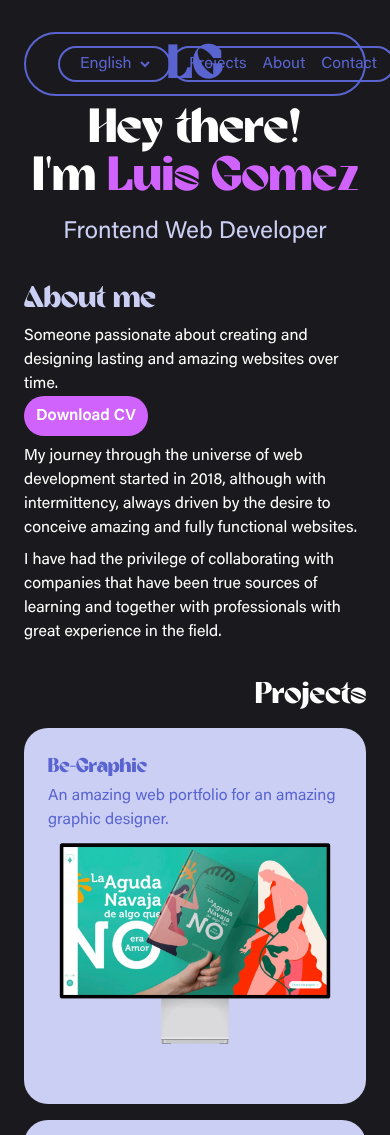
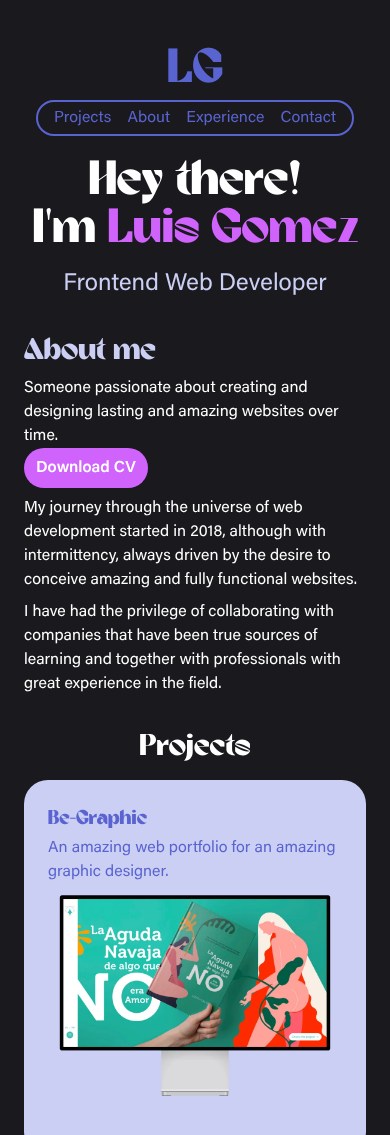
Before and after one commit to luiferg/portfolio-alternative, an Astro site: page / in a window 390 px wide. Shown: the top 1135 px of the page. Built offline with nearby package versions, Linux system fonts and the light colour scheme; Astro itself is replaced by a stand-in of ours; some icons are missing.

Commit message:
Changes for sections and mobile menu

```diff
--- a/src/components/Experience.astro
+++ b/src/components/Experience.astro
@@ -1,9 +1,11 @@
 ---
-import ExperienceCard from './ExperienceCard.astro';
+import ExperienceCard from './ExperienceCard.astro'
 ---
 
 <section id='experience' class='w-full flex flex-col gap-4 lg:gap-6'>
-  <h2 class='w-fit text-3xl lg:text-6xl font-secondary text-secondary-alt'>
+  <h2
+    class='w-fit text-3xl lg:text-6xl font-secondary text-secondary-alt self-end'
+  >
     Experience
   </h2>
   <div class='grid grid-cols-1 lg:grid-cols-2 gap-4 lg:gap-6'>
--- a/src/components/Header.astro
+++ b/src/components/Header.astro
@@ -4,19 +4,11 @@
 
 <header class='w-full m-2 flex justify-center items-center'>
   <nav
-    class='flex flex-row justify-between items-center w-full max-w-7xl text-secondary border-2 border-secondary rounded-full py-3 px-8 relative'
+    class='flex flex-col lg:flex-row lg:justify-between items-center w-full max-w-7xl text-secondary lg:border-2 lg:border-secondary lg:rounded-full py-3 px-8 relative gap-2 lg:gap-0'
   >
-    <div class='border-2 border-secondary rounded-full py-1 px-4'>
-      <select
-        class='bg-black-alt lg:hover:text-primary transition-colors cursor-pointer'
-      >
-        <option value='en'>English</option>
-        <option value='es'>Español</option>
-      </select>
-    </div>
     <a
       href='/'
-      class='absolute left-1/2 -translate-x-1/2 text-5xl font-bold font-secondary lg:hover:text-primary transition-colors'
+      class='text-5xl font-bold font-secondary lg:hover:text-primary transition-colors'
     >
       LG
     </a>
@@ -34,6 +26,11 @@
         >
       </li>
       <li>
+        <a href='/#experience' class='lg:hover:text-primary transition-colors'
+          >Experience</a
+        >
+      </li>
+      <li>
         <a href='/#contact' class='lg:hover:text-primary transition-colors'
           >Contact</a
         >
--- a/src/components/Projects.astro
+++ b/src/components/Projects.astro
@@ -1,10 +1,10 @@
 ---
-import ProjectCard from './ProjectCard.astro';
-import { Icon } from 'astro-icon';
+import ProjectCard from './ProjectCard.astro'
+import { Icon } from 'astro-icon'
 ---
 
 <section id='projects' class='w-full flex flex-col gap-4 lg:gap-6'>
-  <h2 class='text-3xl lg:text-6xl font-secondary text-end'>Projects</h2>
+  <h2 class='text-3xl lg:text-6xl font-secondary text-center'>Projects</h2>
 
   <ProjectCard
     title='Be-Graphic'
```
Also changed, not shown: src/components/Contact.astro (added).
